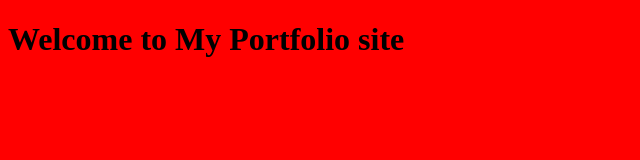
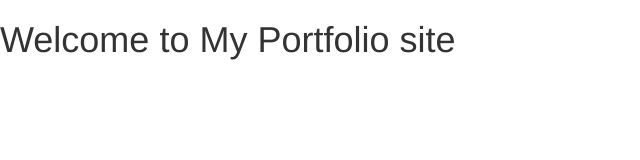
Before and after one commit to hvpulok/Udacity-portfolio_site, a website: page index.html in a window 1280 px wide. Shown: the whole page, without its empty margins (0-640 px from the left). Drawn offline with nearby package versions, Linux system fonts and the light colour scheme.

Commit message:
Add bootstrap framework CDN links

```diff
--- a/index.html
+++ b/index.html
@@ -5,13 +5,22 @@
     <title>Kamrul's Portfolio</title>
     <meta charset="UTF-8">
     <link href="public/css/style.css" rel="stylesheet">
+    <!-- Bootstrap css CDN Link -->
+    <link href="https://maxcdn.bootstrapcdn.com/bootstrap/3.3.7/css/bootstrap.min.css" rel="stylesheet" integrity="sha384-BVYiiSIFeK1dGmJRAkycuHAHRg32OmUcww7on3RYdg4Va+PmSTsz/K68vbdEjh4u" crossorigin="anonymous">
 </head>
 
 <body>
     <h1>Welcome to My Portfolio site</h1>
 
 
+
+    <!--------------------script linking strats here----------------->
+    <!--custom script link-->
     <script type="text/javascript" src="public/js/script.js"></script>
+    <!--jQuery CDN link-->
+    <script type="text/javascript" src="https://cdnjs.cloudflare.com/ajax/libs/jquery/3.1.0/jquery.min.js"></script>
+    <!-- Bootstrap js CDN Link -->
+    <script src="https://maxcdn.bootstrapcdn.com/bootstrap/3.3.7/js/bootstrap.min.js" integrity="sha384-Tc5IQib027qvyjSMfHjOMaLkfuWVxZxUPnCJA7l2mCWNIpG9mGCD8wGNIcPD7Txa" crossorigin="anonymous"></script>
 </body>
 
 </html>
--- a/public/css/style.css
+++ b/public/css/style.css
@@ -1,3 +1,3 @@
 body {
-    background-color: red;
+    background-color: lightslategrey;
 }
```
